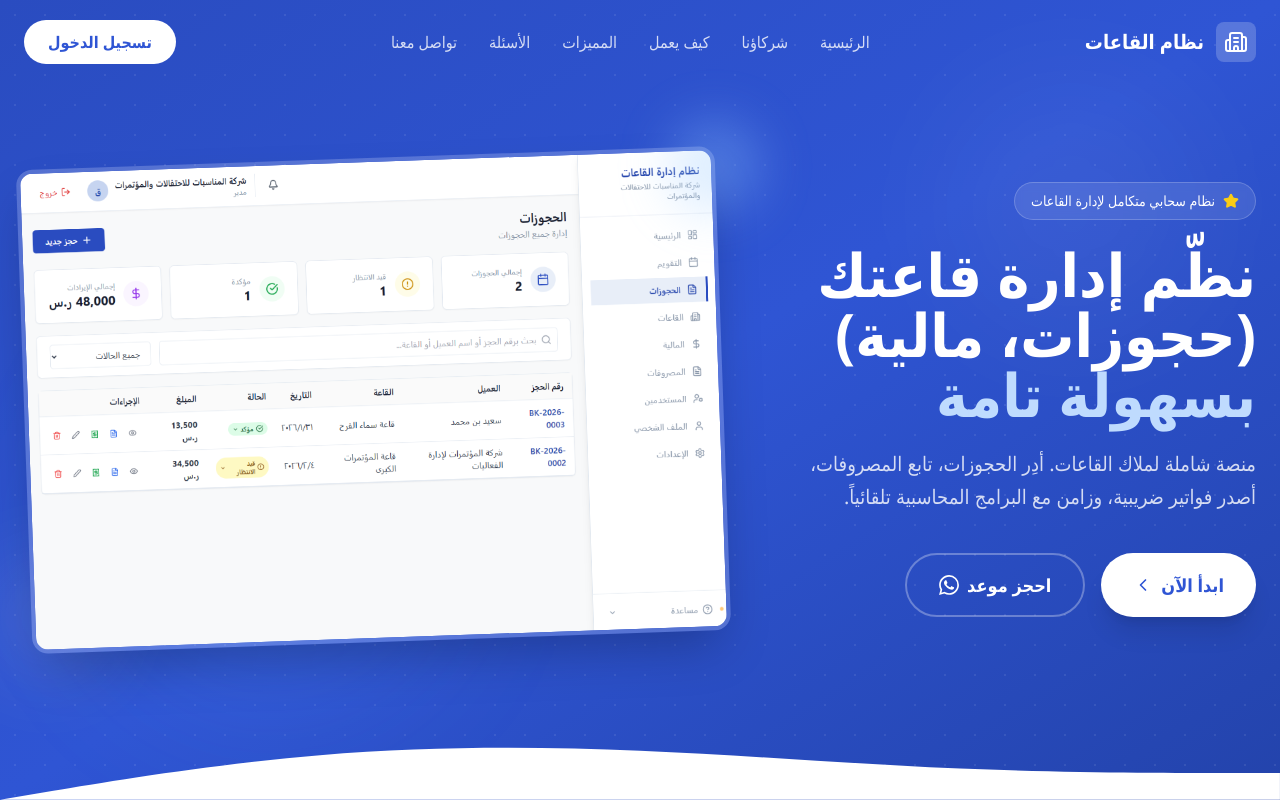
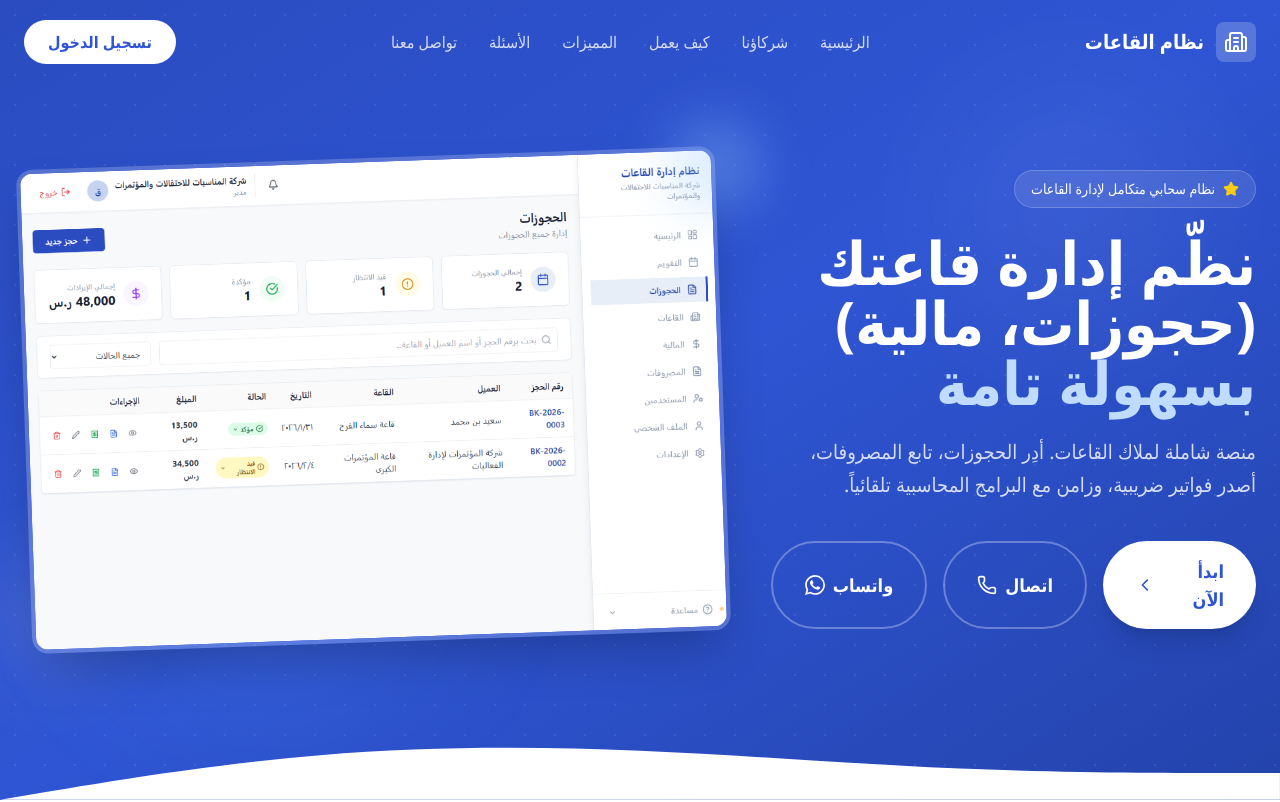
Before and after one commit to Abdulrahmanaak/hallsystem, a Next.js app: page /landing in a window 1280 px wide. Shown: the top 802 px of the page. Built offline with nearby package versions, Linux system fonts and the light colour scheme; no server answers; what tailwindcss-rtl would draw is missing.

Commit message:
Update WhatsApp number to 966115001451 and add call buttons

```diff
--- a/src/app/dashboard/subscription/page.tsx
+++ b/src/app/dashboard/subscription/page.tsx
@@ -15,10 +15,11 @@ import {
     Shield,
     Sparkles,
     Clock,
-    AlertTriangle
+    AlertTriangle,
+    Phone
 } from 'lucide-react'
 
-const WHATSAPP_NUMBER = '+966552258852'
+const WHATSAPP_NUMBER = '966115001451'
 
 const plans = [
     {
@@ -229,6 +230,7 @@ export default function SubscriptionPage() {
                                         باقتك الحالية
                                     </div>
                                 ) : (
+                                    <div className="flex flex-col gap-3">
                                         <a
                                             href={getWhatsAppUrl(plan.nameAr, billing)}
                                             target="_blank"
@@ -241,6 +243,14 @@ export default function SubscriptionPage() {
                                             <MessageCircle size={20} />
                                             {currentPlanId ? 'ترقية عبر واتساب' : 'اشترك الآن عبر واتساب'}
                                         </a>
+                                        <a
+                                            href="tel:0115001451"
+                                            className="w-full flex items-center justify-center gap-2 py-3.5 px-6 rounded-xl font-bold text-base transition-all duration-200 bg-white border-2 border-[var(--primary-600)] text-[var(--primary-600)] hover:bg-[var(--primary-50)]"
+                                        >
+                                            <Phone size={20} />
+                                            اتصال
+                                        </a>
+                                    </div>
                                 )}
                             </div>
                         </div>
--- a/src/app/landing/page.tsx
+++ b/src/app/landing/page.tsx
@@ -210,7 +210,7 @@ export default function LandingPage() {
         return () => window.removeEventListener('scroll', handleScroll)
     }, [])
 
-    const whatsappNumber = "+966552258852"
+    const whatsappNumber = "966115001451"
     const whatsappMessage = "السلام عليكم، ودي أسمع منكم أكثر عن نظام إدارة القاعات والحجوزات"
     const whatsappUrl = `https://wa.me/${whatsappNumber}?text=${encodeURIComponent(whatsappMessage)}`
 
@@ -263,12 +263,20 @@ export default function LandingPage() {
                             </Link>
 
                             <a
+                                href="tel:0115001451"
+                                className="group bg-transparent border-2 border-white/30 hover:bg-white/10 text-white px-8 py-4 rounded-full font-bold text-lg transition-all duration-300 flex items-center justify-center gap-2"
+                            >
+                                <span>اتصال</span>
+                                <Phone size={20} />
+                            </a>
+
+                            <a
                                 href={whatsappUrl}
                                 target="_blank"
                                 rel="noopener noreferrer"
                                 className="group bg-transparent border-2 border-white/30 hover:border-[#25D366] text-white px-8 py-4 rounded-full font-bold text-lg hover:bg-[#25D366] transition-all duration-300 flex items-center justify-center gap-2"
                             >
-                                <span>احجز موعد</span>
+                                <span>واتساب</span>
                                 <WhatsAppIcon size={20} />
                             </a>
                         </div>
@@ -547,9 +555,16 @@ export default function LandingPage() {
                             <span>ابدأ مجاناً</span>
                             <ChevronLeft className="group-hover:-translate-x-1 transition-transform" size={20} />
                         </Link>
+                        <a
+                            href="tel:0115001451"
+                            className="group flex flex-1 sm:flex-none items-center justify-center gap-2 bg-[#161c2d] text-white px-10 py-4 rounded-full font-bold text-lg border-2 border-[#161c2d] hover:bg-[#2c344b] transition-all duration-300"
+                        >
+                            <span>اتصال</span>
+                            <Phone size={20} />
+                        </a>
                         <Link
                             href="/login"
-                            className="bg-white text-[#161c2d] px-10 py-4 rounded-full font-bold text-lg border-2 border-gray-200 hover:border-[#2f55d4] hover:text-[#2f55d4] transition-all duration-300"
+                            className="bg-white text-[#161c2d] px-10 py-4 rounded-full font-bold text-lg border-2 border-gray-200 hover:border-[#2f55d4] hover:text-[#2f55d4] transition-all duration-300 flex items-center justify-center"
                         >
                             تسجيل الدخول
                         </Link>
--- a/src/app/overview/page.tsx
+++ b/src/app/overview/page.tsx
@@ -1,5 +1,5 @@
 import Link from 'next/link'
-import { ChevronLeft } from 'lucide-react'
+import { ChevronLeft, Phone } from 'lucide-react'
 
 export const metadata = {
     title: 'نظرة عامة - نظام القاعات',
@@ -22,7 +22,7 @@ function WhatsAppIcon({ size = 24, fill = "currentColor", className = "" }: { si
 }
 
 export default function OverviewPage() {
-    const whatsappNumber = "+966552258852"
+    const whatsappNumber = "966115001451"
     const whatsappMessage = "السلام عليكم، اطلعت على الفيديو التعريفي وباقي عندي بعض الاستفسارات حول نظام القاعات."
     const whatsappUrl = `https://wa.me/${whatsappNumber}?text=${encodeURIComponent(whatsappMessage)}`
 
@@ -46,7 +46,7 @@ export default function OverviewPage() {
                 </div>
 
                 {/* CTA Buttons */}
-                <div className="text-center flex flex-col sm:flex-row items-center justify-center gap-3 w-full max-w-xl mx-auto">
+                <div className="text-center flex flex-col sm:flex-row items-center justify-center gap-3 w-full max-w-2xl mx-auto">
                     {/* Primary Signup Button */}
                     <Link
                         href="/signup"
@@ -54,6 +54,15 @@ export default function OverviewPage() {
                     >
                         <span className="w-full text-center">سجل حسابك مجاناً</span>
                     </Link>
+
+                    {/* Call Button */}
+                    <a
+                        href="tel:0115001451"
+                        className="group flex flex-1 items-center justify-center gap-2 bg-[#161c2d] text-white px-6 py-3 rounded-lg font-bold text-base shadow-md hover:bg-[#2c344b] transition-all duration-300 w-full"
+                    >
+                        <span>اتصال</span>
+                        <Phone size={20} />
+                    </a>
 
                     {/* WhatsApp Button */}
                     <a
```
Lines whose indentation alone changed are shown as unchanged.
